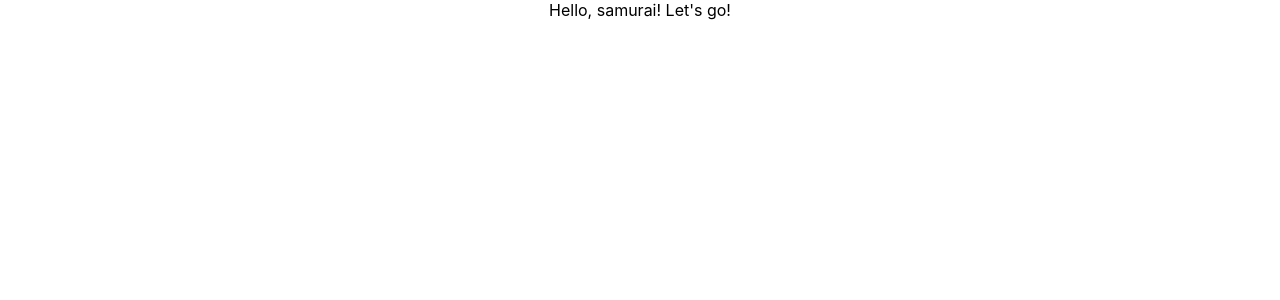
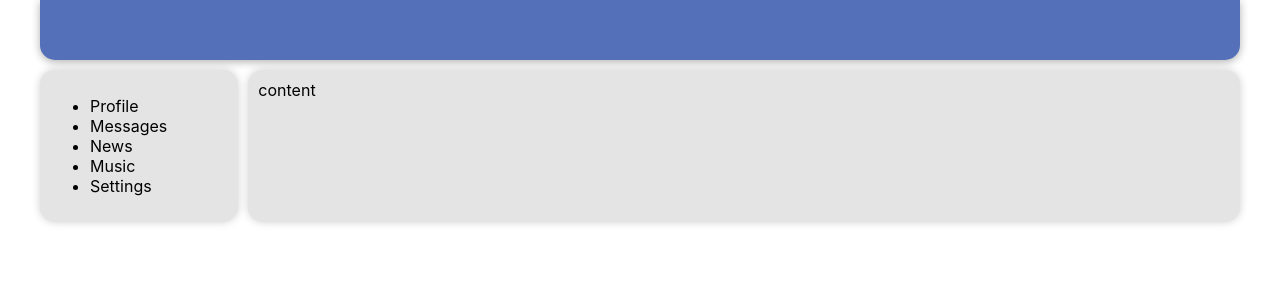
Before and after one commit to Endy-Guff/samurai-way, a React (Create React App) app: page / in a window 1280 px wide. Shown: the top 300 px of the page. Built offline with nearby package versions, Linux system fonts and the light colour scheme.

Commit message:
12 lesson

```diff
--- a/src/App.css
+++ b/src/App.css
@@ -1,5 +1,36 @@
-.App {
-  text-align: center;
+.App-wrapper{
+  max-width: 1200px;
+  margin: 0 auto;
+  display: grid;
+  grid-template-columns: 2fr 10fr;
+  grid-template-rows: 60px 1fr;
+  gap: 10px;
+  grid-template-areas:
+  'h h'
+  'n c';
+}
+
+.header{
+  grid-area: h;
+  background: #5370B9;
+  box-shadow: 0px 2px 8px rgba(0, 0, 0, 0.31);
+  border-radius: 0 0 15px 15px;
+}
+
+.nav{
+  grid-area: n;
+  background: #E4E4E4;
+  border-radius: 15px;
+  box-shadow: 0px 0px 8px rgba(0, 0, 0, 0.19);
+  padding: 10px;
+}
+
+.content{
+  grid-area: c;
+  background: #E4E4E4;
+  box-shadow: 0px 0px 8px rgba(0, 0, 0, 0.19);
+  border-radius: 15px;
+  padding: 10px;
 }
 
 .App-logo {
--- a/src/App.tsx
+++ b/src/App.tsx
@@ -1,10 +1,15 @@
 import React from 'react';
 import './App.css';
+import { Header } from './components/Header';
+import { Navbar } from './components/Navbar';
+import { Profile } from './components/Profile';
 
 function App() {
   return (
-    <div className="App">
-     Hello, samurai! Let's go!
+    <div className="App-wrapper">
+      <Header />
+      <Navbar />
+      <Profile />
     </div>
   );
 }
--- /dev/null
+++ b/src/components/Header.tsx
@@ -0,0 +1,6 @@
+import React from 'react';
+
+export function Header(){
+    return <header className='header'>
+    </header>
+}
--- /dev/null
+++ b/src/components/Navbar.tsx
@@ -0,0 +1,13 @@
+import React from 'react';
+
+export function Navbar(){
+    return <nav className='nav'>
+    <ul className='nav-list'>
+      <li>Profile</li>
+      <li>Messages</li>
+      <li>News</li>
+      <li>Music</li>
+      <li>Settings</li>
+    </ul>
+  </nav>
+}
--- /dev/null
+++ b/src/components/Profile.tsx
@@ -0,0 +1,9 @@
+import React from 'react';
+
+export function Profile() {
+    return (
+        <div className='content'>
+            content
+        </div>
+    )
+}
```
